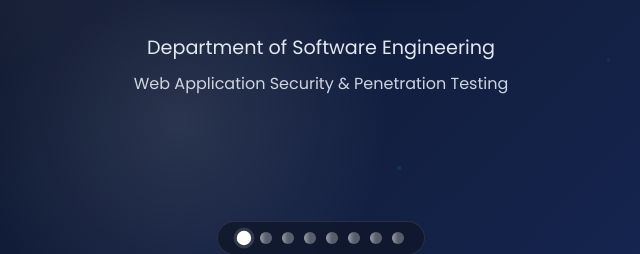
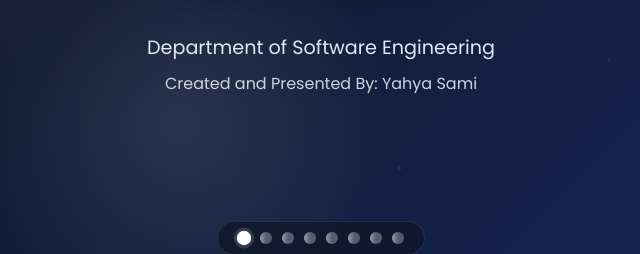
Before and after one commit to YahyaSami1147/ProjectPresentation, a plain HTML site: page index.html in a window 1280 px wide. Shown: the part 525-779 px from the top of the page, 319-959 px from the left. Drawn offline with Linux system fonts and the light colour scheme.

Commit message:
Update index.html

```diff
--- a/index.html
+++ b/index.html
@@ -741,7 +741,7 @@
                 </div>
                 <div style="margin-top: 30px; animation: fadeInUp 1s ease 0.6s forwards; opacity: 0;">
                     <p style="font-size: 1.2rem; margin-bottom: 5px;">Department of Software Engineering</p>
-                    <p style="font-size: 1rem; opacity: 0.9;">Web Application Security & Penetration Testing</p>
+                    <p style="font-size: 1rem; opacity: 0.9;">Created and Presented By: Yahya Sami</p>
                 </div>
                 <div class="slide-number">01 / 08</div>
             </div>
```
